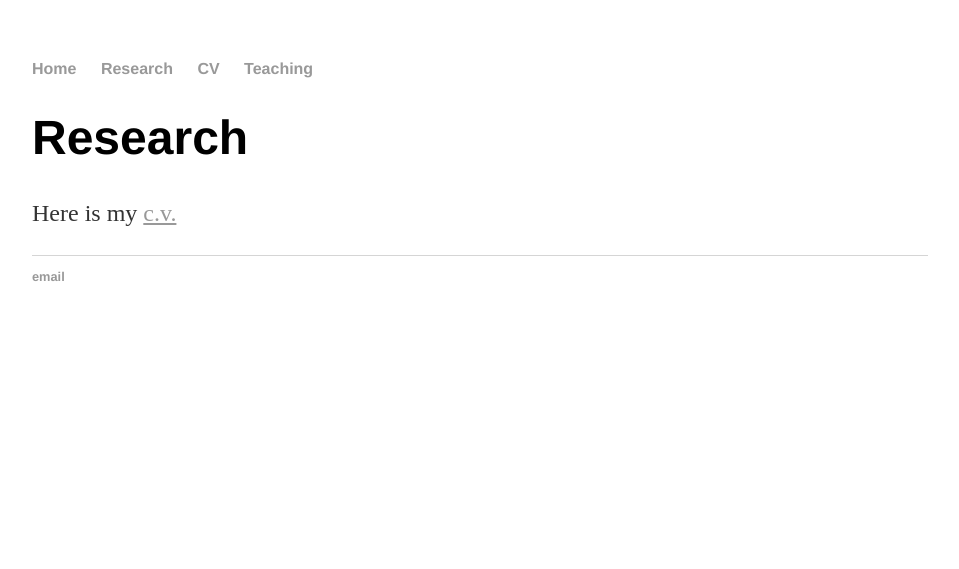
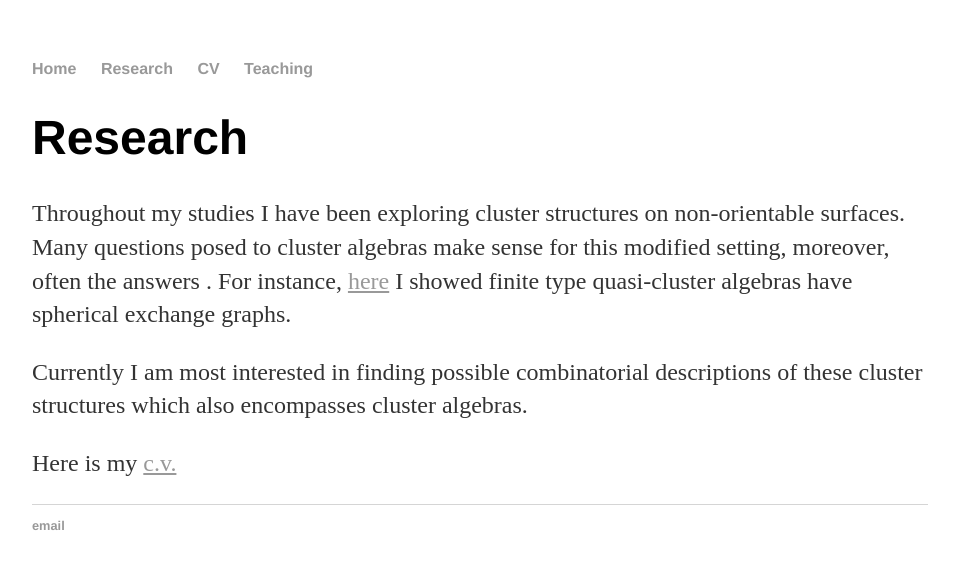
Before and after one commit to jon-m-wilson/jon-m-wilson.github.io, a Jekyll site: the page built from research/index.html, in a window 1280 px wide. Shown: the top 569 px of the page, without its empty margins (160-1119 px from the left). Built offline with Jekyll 4.4.1, drawn with Linux system fonts in a browser that asks for light colours.

Commit message:
Update index.html

```diff
--- a/research/index.html
+++ b/research/index.html
@@ -4,5 +4,13 @@ title: Research
 ---
 	<h1>{{ page.title }}</h1>
 	<body>
+	<p>Throughout my studies I have been exploring cluster structures on non-orientable surfaces.
+	Many questions posed to cluster algebras make sense for this modified setting, moreover, often the answers .
+	For instance, <a href="http://arxiv.org/abs/1510.05419" target="_blank"><u>here</u></a> I showed finite type
+	quasi-cluster algebras have spherical exchange graphs.</p>
+
+	<p>Currently I am most interested in finding possible combinatorial descriptions of these cluster structures
+	which also encompasses cluster algebras.</p>
+
 	<p>Here is my <a href="http://jon-m-wilson.github.io/cv/cv2016.pdf" target="_blank"><u>c.v.</u></a></p>
 	</body>
```
